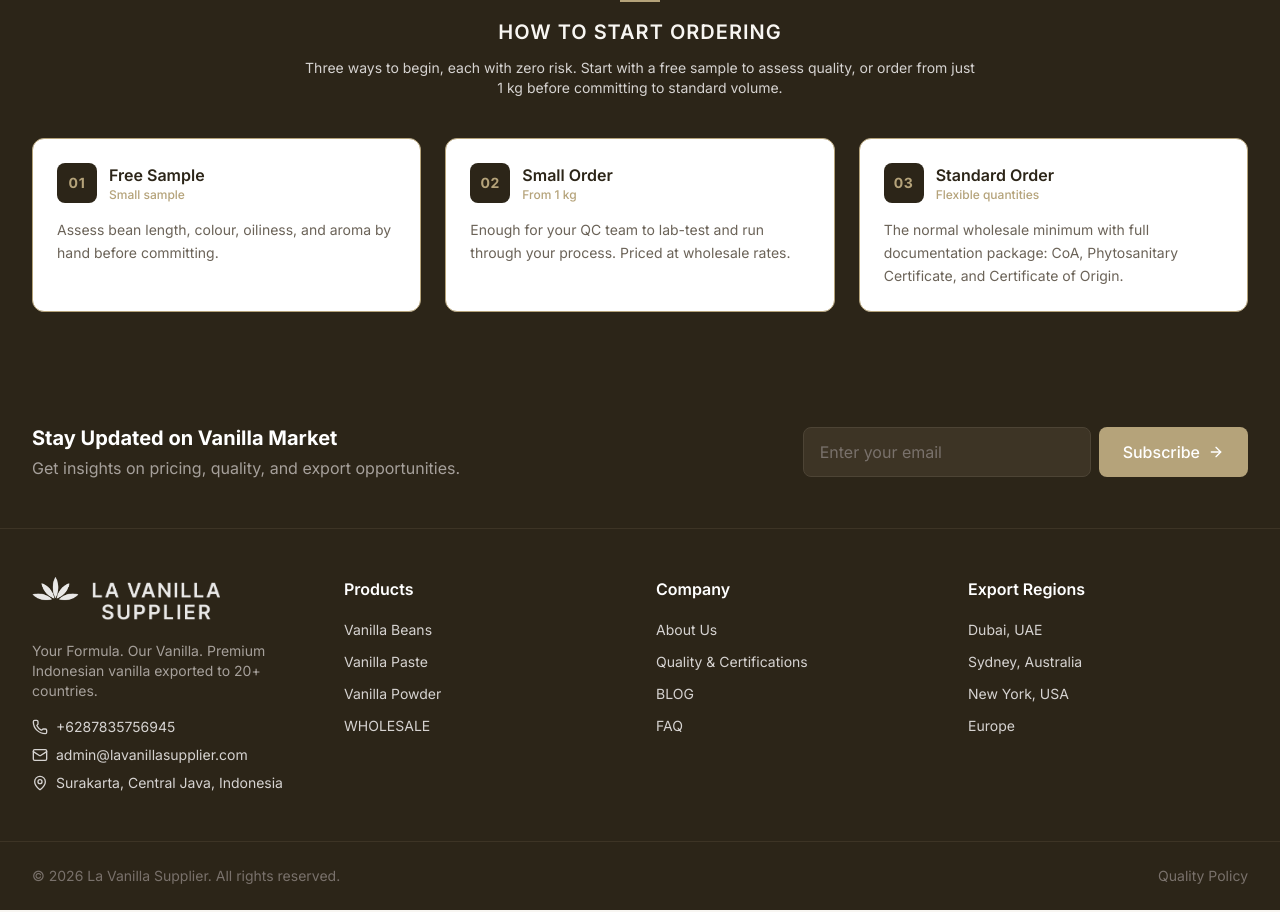
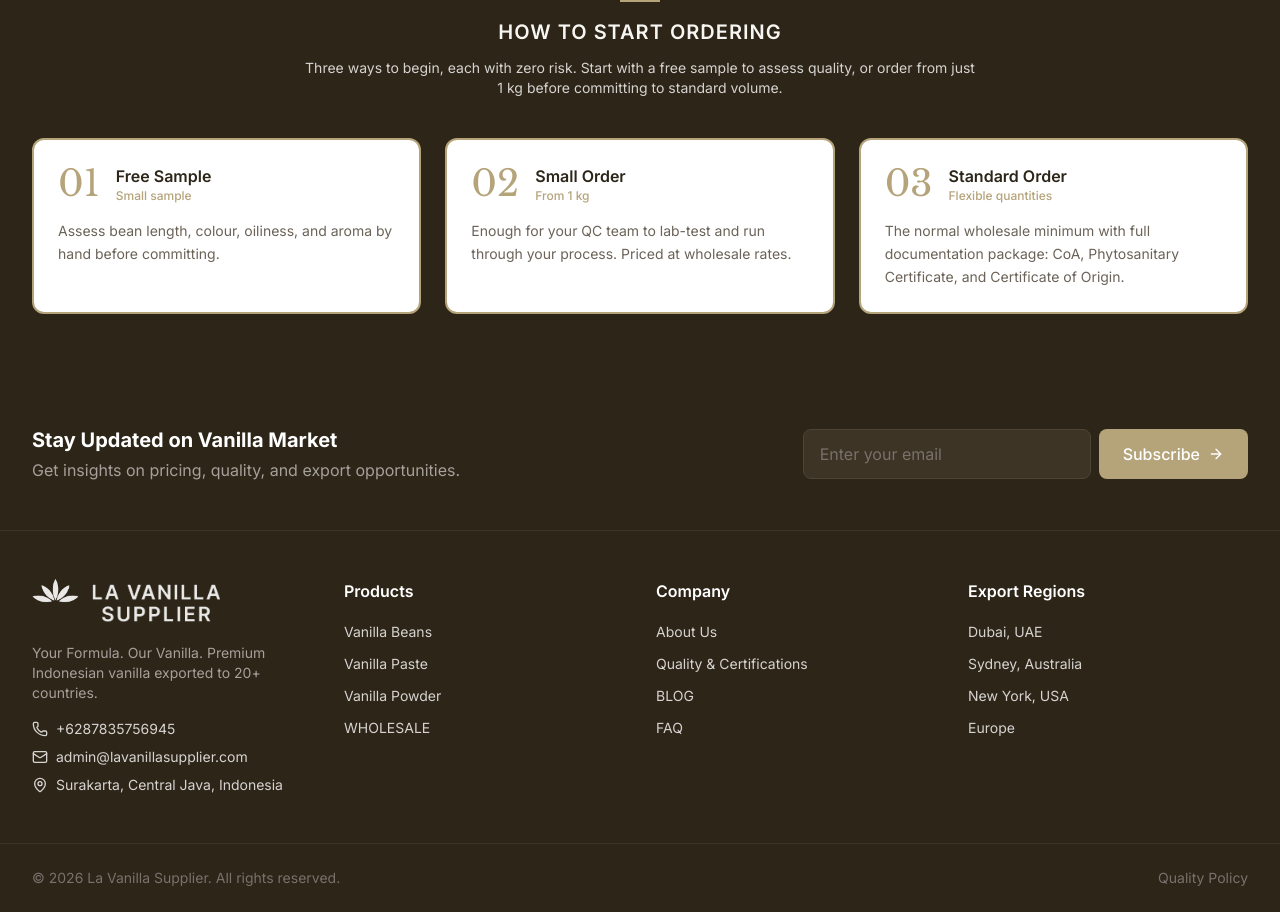
Before and after one commit to irfanmulachela-glitch/vanilla, a Next.js app: page /contact in a window 1280 px wide. Shown: the part 1440-2352 px from the top of the page. Built offline with nearby package versions, Linux system fonts and the light colour scheme.

Commit message:
ui: thicker gold border, boxless Libre Baskerville gold numerals on ordering ladder

```diff
--- a/src/components/ordering-ladder.tsx
+++ b/src/components/ordering-ladder.tsx
@@ -39,14 +39,12 @@ export default function OrderingLadder() {
           {tiers.map((tier, i) => (
             <div
               key={tier.title}
-              className="p-6 rounded-xl border border-[#B5A37A] bg-white"
+              className="p-6 rounded-xl border-2 border-[#B5A37A] bg-white"
             >
-              <div className="flex items-center gap-3 mb-4">
-                <div className="w-10 h-10 bg-[#2C2518] rounded-lg flex items-center justify-center shrink-0">
-                  <span className="text-sm font-bold tracking-wider text-[#B5A37A]">
-                    {String(i + 1).padStart(2, "0")}
-                  </span>
-                </div>
+              <div className="flex items-center gap-4 mb-4">
+                <span className="text-4xl leading-none font-normal text-[#B5A37A] font-[family-name:var(--font-libre)]">
+                  {String(i + 1).padStart(2, "0")}
+                </span>
                 <div>
                   <p className="font-semibold text-[#2C2518]">{tier.title}</p>
                   <p className="text-xs font-medium text-[#B5A37A]">
```
